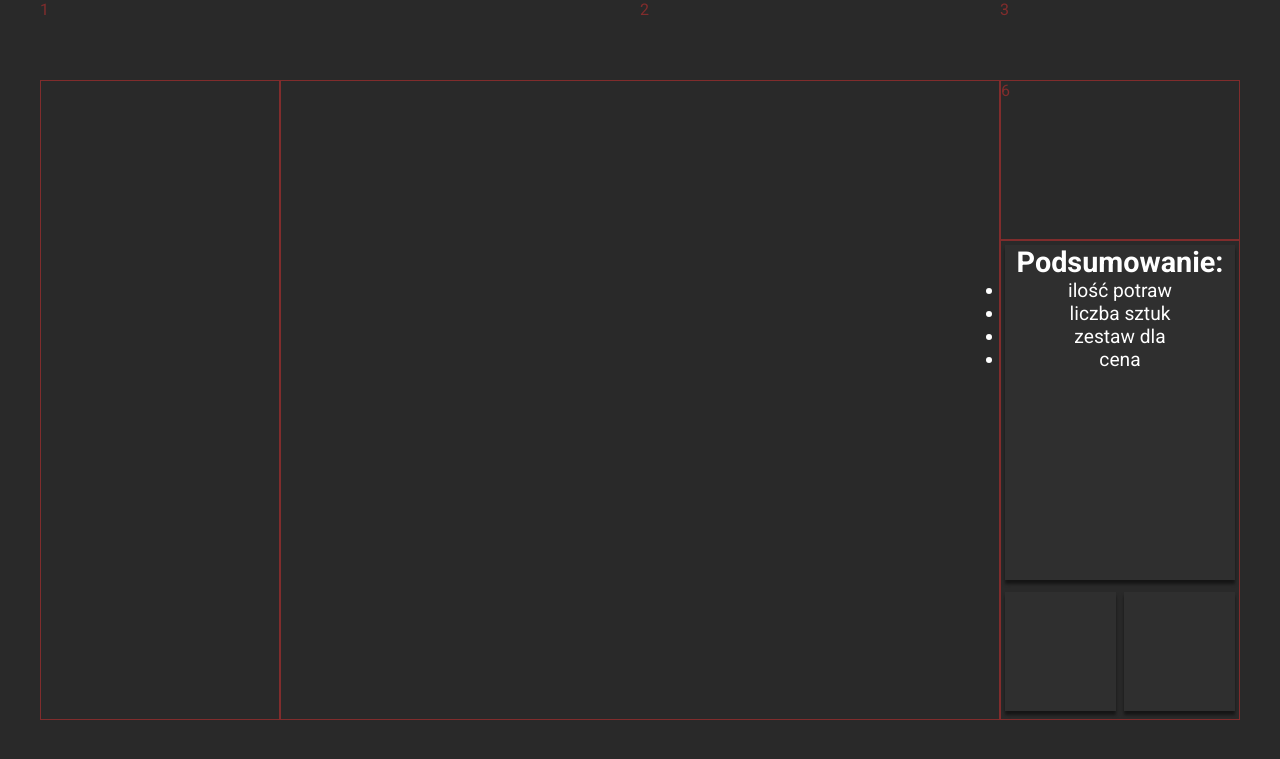
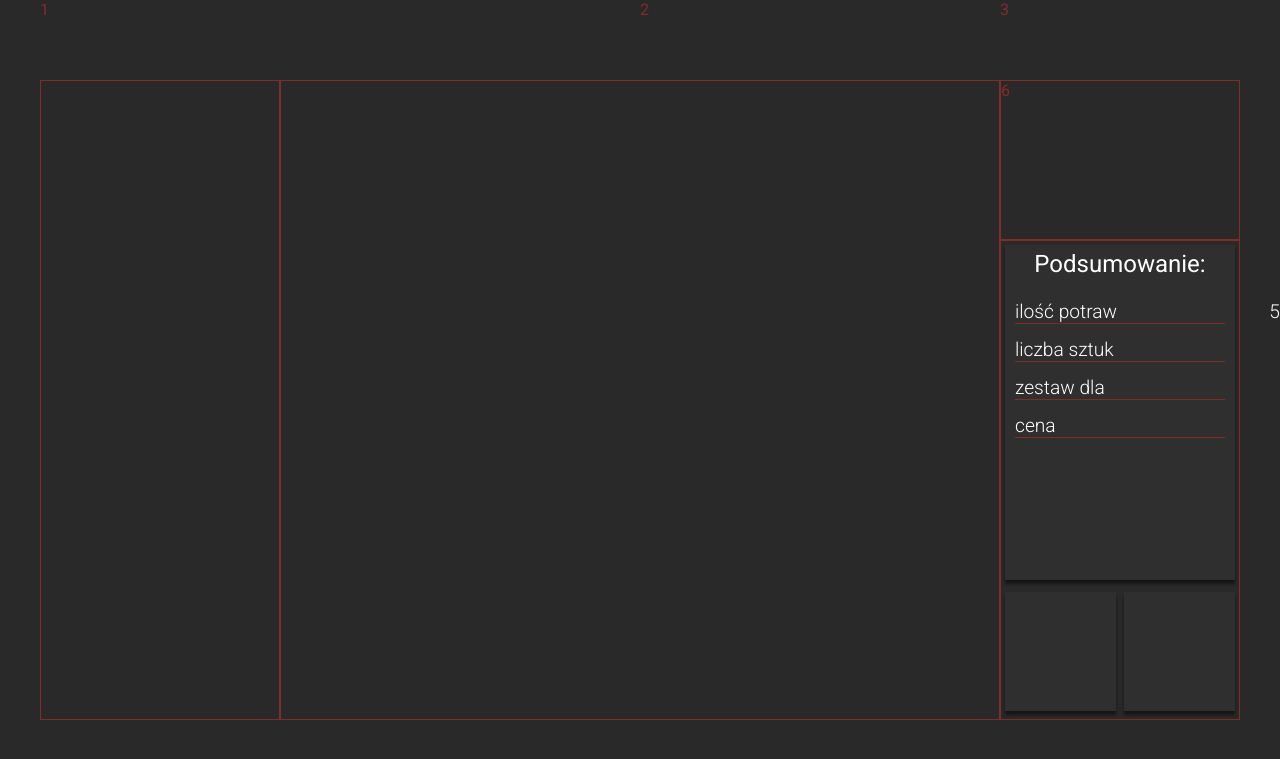
Before and after one commit to mplaszczymaka/menu-assistant, a Django app: template menu/templates/menu/menu.html in a window 1280 px wide. Shown: the top 759 px of the page. Run offline with Django 3.2, Linux system fonts and the light colour scheme; the template is opened without the code that fills it, so the values that code supplies are empty.

Commit message:
working on summary-extras; to do allignment of right side

```diff
--- a/menu/templates/menu/menu.html
+++ b/menu/templates/menu/menu.html
@@ -61,19 +61,20 @@
             <div id="info-img">6</div>
             <div id="summary-extras">
                 <div class="summary sheet">
-                    <h2>Podsumowanie:</h2>
+                    <h1>Podsumowanie:</h1>
                     <ul>
                         <li>
-                            <p>ilość potraw</p>
+                            <p>ilość potraw<span>5</span></p><hr>
+
                         </li>
                         <li>
-                            <p>liczba sztuk</p>
+                            <p>liczba sztuk</p><hr>
                         </li>
                         <li>
-                            <p>zestaw dla</p>
+                            <p>zestaw dla</p><hr>
                         </li>
                         <li>
-                            <p>cena</p>
+                            <p>cena</p><hr>
                         </li>
                     </ul>
                 </div>
--- a/static/css/menu.css
+++ b/static/css/menu.css
@@ -8,6 +8,42 @@ body {
     font-size: 16px;
     color: #802C2C;
     font-family: 'Roboto', sans-serif;
+}
+
+h1 {
+    font-size: 1.5rem;
+    font-weight: 400;
+    margin-bottom: 15px;
+}
+
+li {
+    font-size: 1.2rem;
+    font-weight: 300;
+    padding: 7px 0;
+    list-style: none;
+    text-align: left;
+}
+
+p span {
+    position: absolute;
+    display: inline;
+    right: 0;
+}
+
+hr {
+    border: 0;
+    height: 1px;
+    background-color: #802C2C;
+}
+
+.sheet {
+    background-color: #2F2F2F;
+    color: #ffffff;
+    box-shadow: 0 4px 3px rgba(0,0,0,0.5);
+    font-size: 1.2rem;
+    font-weight: 400;
+    text-align: center;
+    padding: 5px 10px;
 }
 
 #container {
@@ -25,15 +61,6 @@ body {
 a, a:hover, a:active, a:visited {
     text-decoration: none;
     color: #ffffff;
-}
-
-.sheet {
-    background-color: #2F2F2F;
-    color: #ffffff;
-    box-shadow: 0 4px 3px rgba(0,0,0,0.5);
-    font-size: 1.2rem;
-    font-weight: 400;
-    text-align: center;
 }
 
 .btn {
```
